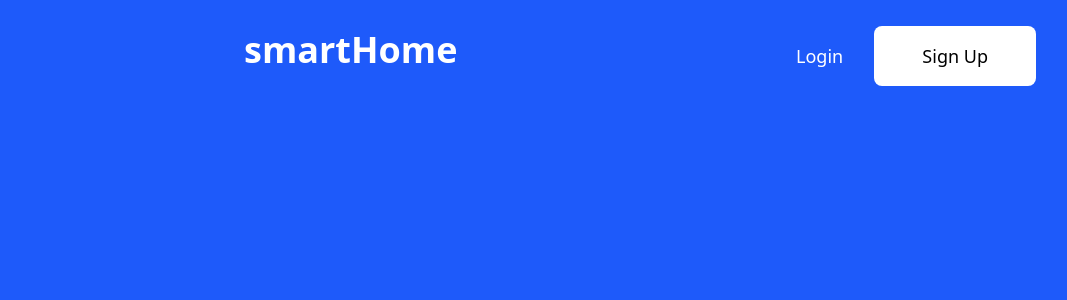
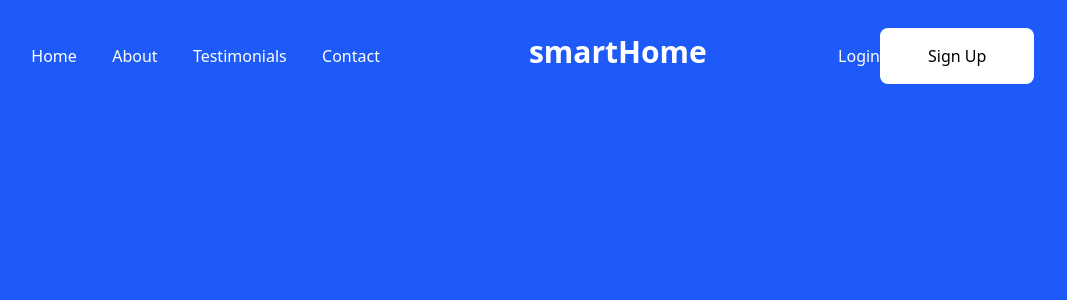
Before and after one commit to DeanG1/smart-home-landing-page, a React (Vite) app in the folder phoneWebsite/: page / in a window 1280 px wide. Shown: the top 300 px of the page, without its empty margins (116-1183 px from the left). Built offline with nearby package versions, Linux system fonts and the light colour scheme.

Commit message:
TinyChanges&Fixes

```diff
--- a/phoneWebsite/src/Components/Navbar.jsx
+++ b/phoneWebsite/src/Components/Navbar.jsx
@@ -1,55 +1,48 @@
-import React, { useState } from "react";
-import { useLocation } from "react-router-dom";
-import { Navigation } from "../Constants/Navigation";
-import MenuSvg from "../assets/Menu";
+import React,{useState} from 'react'
+import MenuSvg from '../assets/Menu'
+import {Navigation} from "../Constants/Navigation"
 import Button from "./Button";
+
 const Navbar = () => {
+
   const [openNavigation, setOpenNavigation] = useState(false);
 
   const toogleNavigation = () => {
     if(openNavigation){
-      setOpenNavigation(false);
+      setOpenNavigation(false)
     }
     else{
-      setOpenNavigation(true);
+      setOpenNavigation(true)
     }
-  }
-  const handleClick = () => {
-    if(!openNavigation) return;
-    setOpenNavigation(false);
   }
 
   return (
-    <div className="w-full h-[6rem] pt-4 flex justify-between px-[8rem] bg-none items-center fixed z-2">
-      <nav>
-        <ul className={`${openNavigation ? "block" : "hidden"} h-auto w-[22rem] flex justify-between items-center`}>
-          {Navigation.map((item) => (
-            <li
-              onClick={handleClick}
-              key={item.id}
-              className="text-white text-lg font-normal tracking-wide"
-            >
-              <a href={item.url}>{item.title}</a>
-            </li>
-          ))}
-        </ul>
+    <div className="w-full h-full lg:h-[6rem] flex justify-center items-start lg:items-center z-1 fixed bg-transparent">
+      <nav className="w-full h-auto px-[4rem] flex justify-around items-center pt-4">
+        <div className='nav-links w-[24rem] h-full flex justify-center items-center'>
+          <ul className={`${openNavigation ? "flex flex-col" : "hidden"} lg:flex w-full h-auto items-center justify-around`}>
+            {Navigation.map((item) => (
+              <a className='text-white' href={item.url} key={item.id}>{item.title}</a>
+            ))}
+            <div className={`${openNavigation ? "flex flex-col items-center justify-center" : "hidden"}`}>
+              <a href="#">Login</a>
+              <a href="#">Sign Up</a>
+            </div>
+          </ul>
+        </div>
+        <div className='logo flex justify-center items-center'>
+          <h2 className='text-white text-3xl font-bold mb-2'>smartHome</h2>
+        </div>
+        <div className='btn-container hidden lg:flex'>
+          <button className='text-white'>Login</button>
+          <Button>Sign Up</Button>
+        </div>
+        <div onClick={toogleNavigation} className='menu lg:hidden flex'>
+          <MenuSvg openNavigation={openNavigation}/>
+        </div>
       </nav>
-      <div className="logo h-auto w-[20rem] flex justify-start items-center">
-        <h2 className="text-white text-4xl mb-3 traking-wider font-bold">
-          smartHome
-        </h2>
-      </div>
-      <div className="flex w-[15rem] justify-between items-center">
-        <button className="bg-none text-lg text-white">Login</button>
-        <Button>
-          <span className="text-lg">Sign Up</span>
-        </Button>
-        <button className="ml-auto lg:hidden" onClick={toogleNavigation}>
-          <MenuSvg openNavigation={openNavigation}/>
-        </button>
-      </div>
     </div>
-  );
-};
+  )
+}
 
-export default Navbar;
+export default Navbar
```
